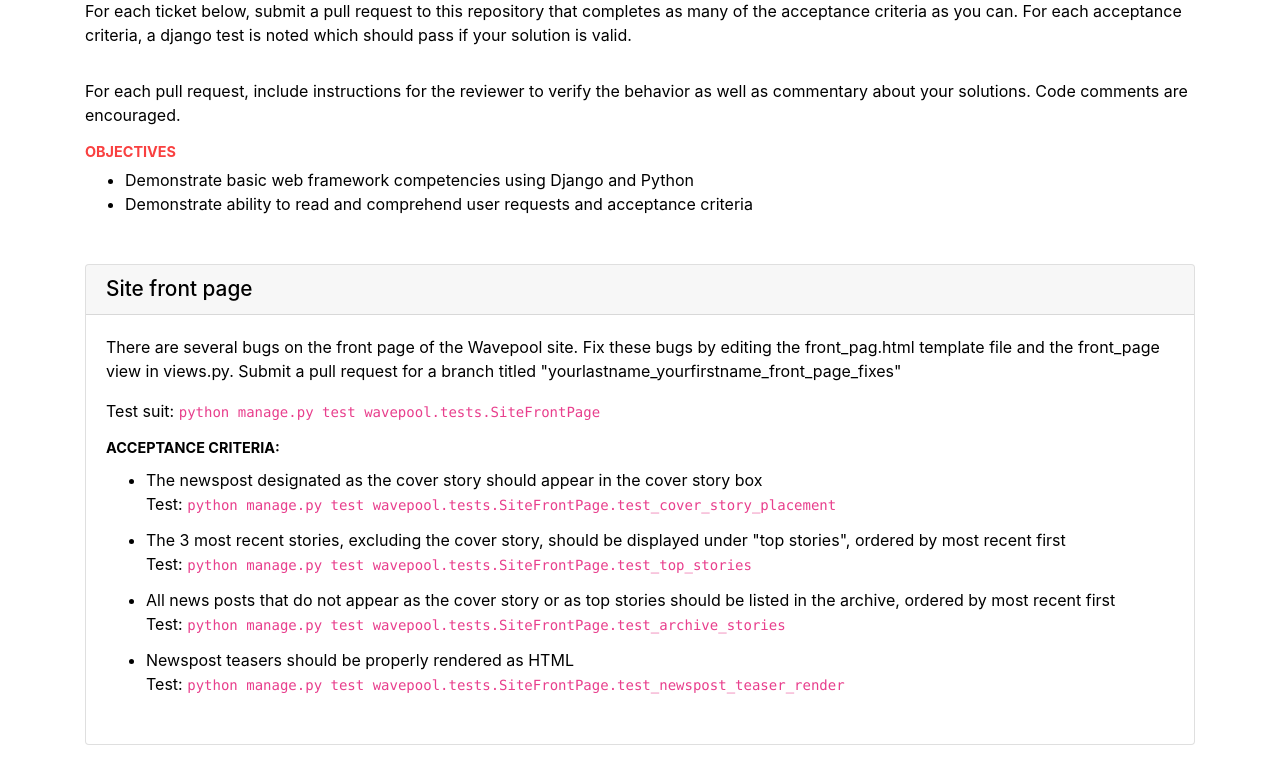
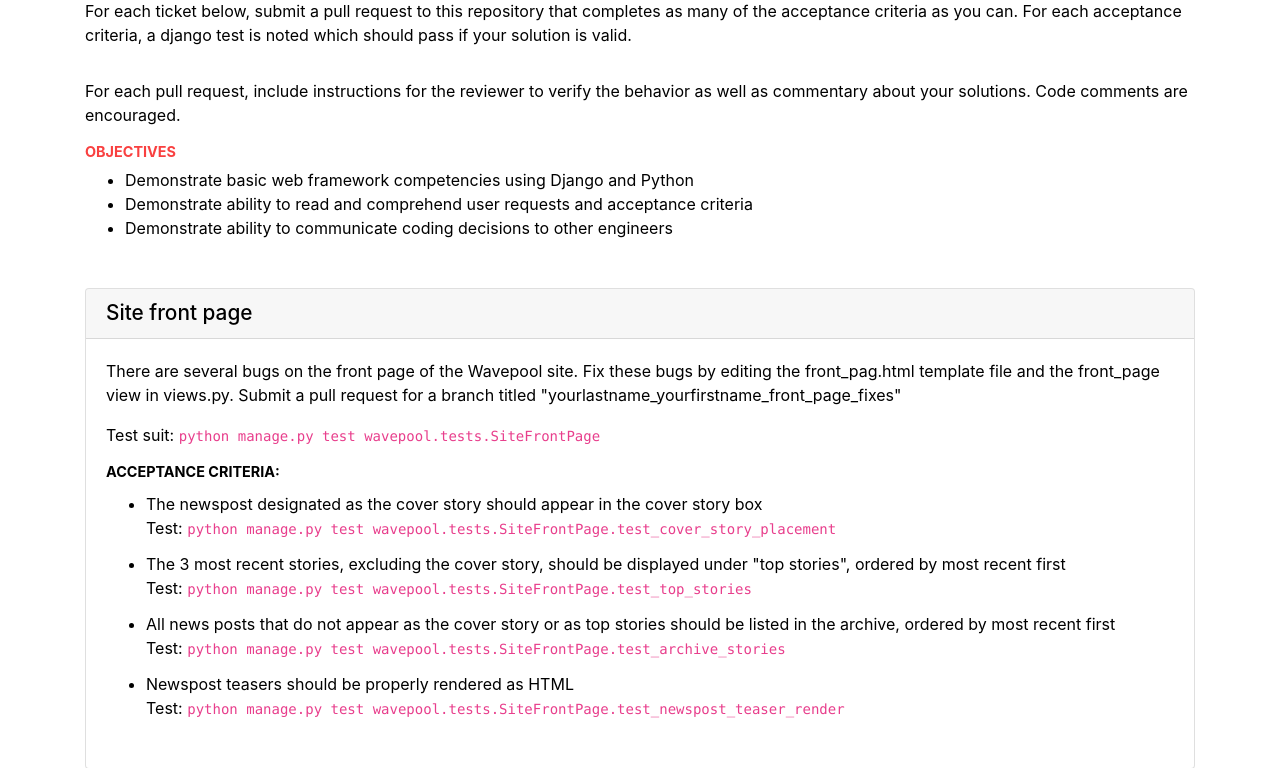
Before and after one commit to nitsuDustin/wavepool, a Django app: page /instructions/ in a window 1280 px wide. Shown: the part 172-940 px from the top of the page. Run offline with Django 3.2, Linux system fonts and the light colour scheme; some libraries are stand-ins or nearby versions.

Commit message:
Update objectives

```diff
--- /dev/null
+++ b/project/settings_senior.py
@@ -0,0 +1,3 @@
+from project.settings import *
+
+SENIOR_USER = True
--- a/wavepool/templates/wavepool/instructions.html
+++ b/wavepool/templates/wavepool/instructions.html
@@ -74,6 +74,7 @@
 					<ul>
 						<li>Demonstrate basic web framework competencies using Django and Python</li>
 						<li>Demonstrate ability to read and comprehend user requests and acceptance criteria</li>
+						<li>Demonstrate ability to communicate coding decisions to other engineers</li>
 					</ul>
 				</p>
 			</div>
```
